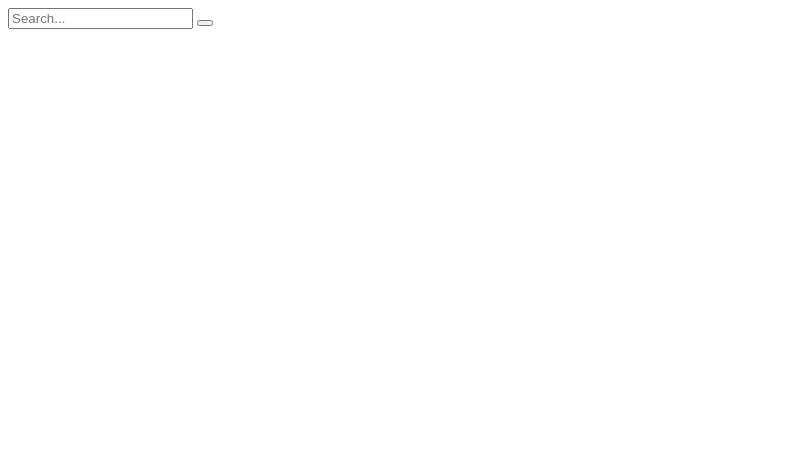
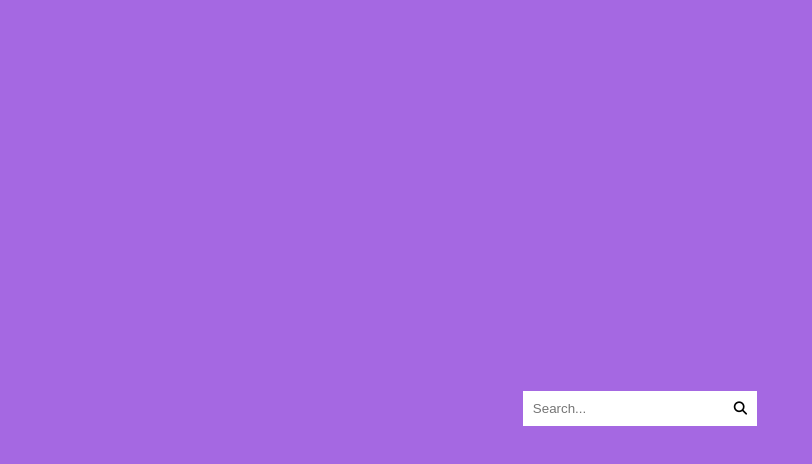
Before and after one commit to acciojob/Interactive-Search-Abhinav290397, a website: page main.html in a window 1280 px wide. Shown: the whole page, without its empty margins (0-812 px from the left). Drawn offline with Linux system fonts and the light colour scheme.

Commit message:
created a submission

```diff
--- a/main.html
+++ b/main.html
@@ -4,13 +4,14 @@
 
 <head>
 	<link rel="stylesheet" href="styles.css">
+	<link rel="stylesheet" href="https://cdnjs.cloudflare.com/ajax/libs/font-awesome/6.5.1/css/all.min.css" integrity="sha512-DTOQO9RWCH3ppGqcWaEA1BIZOC6xxalwEsw9c2QQeAIftl+Vegovlnee1c9QX4TctnWMn13TZye+giMm8e2LwA==" crossorigin="anonymous" referrerpolicy="no-referrer" />
 </head>
 
 <body>
 	<!-- the entire body must be written by student -->
 	<div class="search">
 		<input type="text" class="input" placeholder="Search...">
-		<button class="btn">
+		<button class="btn"><i class="fa-solid fa-magnifying-glass"></i></button>
 	</div>
     <script type="text/javascript" src="./script.js">
 </script>
--- a/script.js
+++ b/script.js
@@ -1 +1,8 @@
 //your JS code here. If required.
+const Div = document.querySelector(".search");
+const Btn = document.querySelector(".btn");
+const Input = document.querySelector(".input");
+
+Btn.addEventListener("click",() =>{
+	Input.focus();
+});
--- a/styles.css
+++ b/styles.css
@@ -1,5 +1,20 @@
 /*  your css code here. If applicable */
-
+body{
+	background-color:rgb(165, 104, 226);
+	height:100vh;
+	display: flex;
+	justify-content:space-evenly;
+	align-items:center;
+}
 .search{
 	background-color:white;
 }
+.input{
+	border:none;
+	padding:10px;
+}
+.btn{
+	border:none;
+	padding:10px;
+	background-color:white;
+}
```
